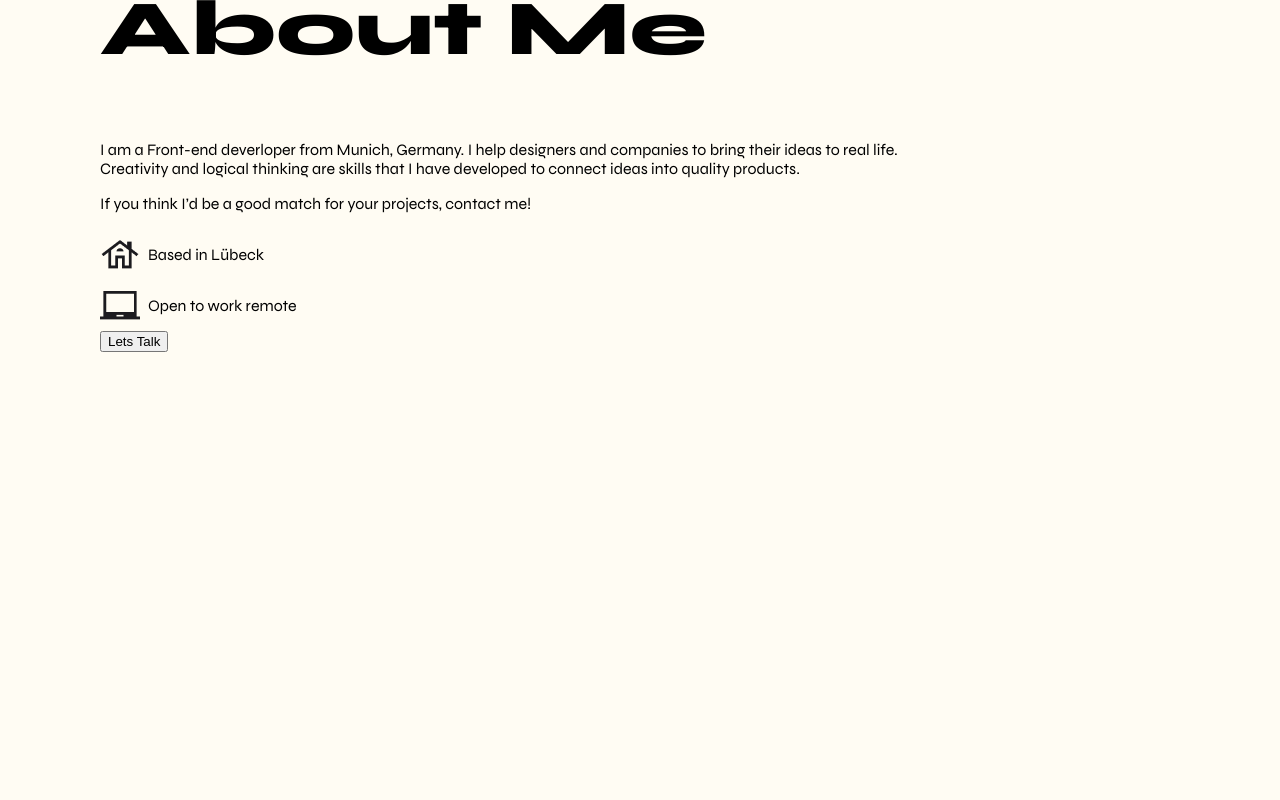
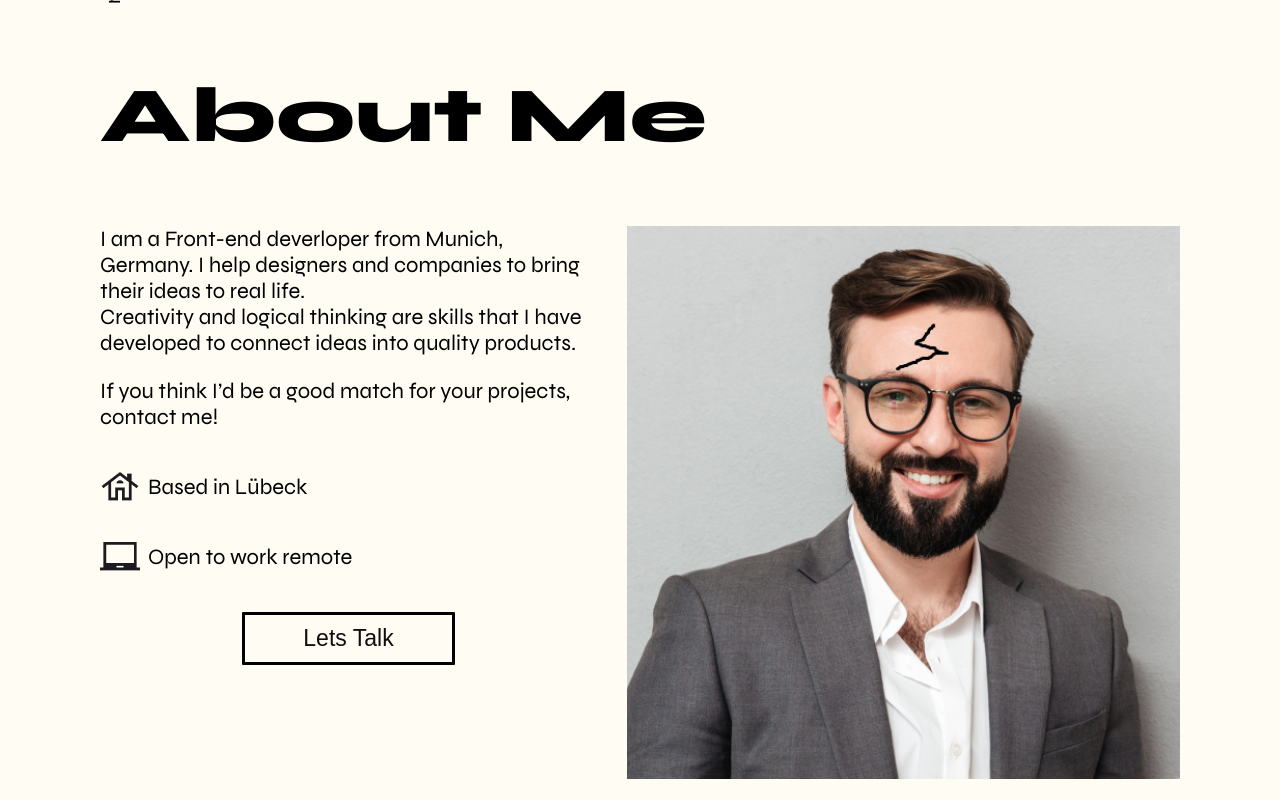
Before and after one commit to nurcoda/Portfolio, an Angular app: page / in a window 1280 px wide. Shown: the part 896-1696 px from the top of the page. Before the commit the page ends 1248 px from the top, so only its background shows below. Built offline with nearby package versions, Linux system fonts and the light colour scheme.

Commit message:
border img and button fix

```diff
--- a/src/app/main/aboutme/aboutme.component.html
+++ b/src/app/main/aboutme/aboutme.component.html
@@ -1,11 +1,17 @@
 <div class="about-me">
+
     <h2>About Me</h2>
+
+    <div class="aboutme-wrapper">
+        <div class="content-wrapper">
             <div>
-        <p class="pe"> I am a Front-end deverloper from Munich, Germany. I help designers and companies to bring their
+                <p class="pe"> I am a Front-end deverloper from Munich, Germany. I help designers and companies to bring
+                    their
                     ideas to
                     real life.
                 </p>
-        <p class="pe">Creativity and logical thinking are skills that I have developed to connect ideas into quality
+                <p class="pe">Creativity and logical thinking are skills that I have developed to connect ideas into
+                    quality
                     products.
                 </p>
                 <p> If you think I’d be a good match for your projects, contact me!
@@ -16,10 +22,20 @@
                 <img src="./../../../assets/img/house.png" alt="House icone">
                 <p>Based in Lübeck</p>
             </div>
+
             <div class="home-remote">
                 <img src="./../../../assets/img/laptop_chromebook.png" alt="Laptop icone">
                 <p>Open to work remote</p>
             </div>
 
+            <div class="button-container">
                 <button class="btn" id="customBtn">Lets Talk</button>
             </div>
+        </div>
+
+        <div class="profile-picture">
+            <img src="./../../../assets/img/Mask group2.png" alt="Application Photo">
+        </div>
+    </div>
+
+</div>
--- a/src/app/main/aboutme/aboutme.component.scss
+++ b/src/app/main/aboutme/aboutme.component.scss
@@ -12,6 +12,16 @@ h2 {
     }
 }
 
+.aboutme-wrapper {
+    display: flex;
+    gap: 30px;
+}
+
+.content-wrapper {
+    display: flex;
+    flex-direction: column;
+}
+
 .pe {
     margin: 0;
 }
@@ -24,35 +34,85 @@ h2 {
     img {
         height: 40px;
     }
+}
+
+.button-container {
+    display: flex;
+    justify-content: center;
+}
+
+// .profile-picture {
+//     display: flex;
+
+//     img {
+//         max-height: 100%;
+//         height: 553px;
+//         object-fit: cover;
+//         display: block;
+//         position: relative;
+
+//         &:hover {
+//             border-color: rgb(8, 8, 8);
+//             border-width: 5px;
+//             border-style: solid;
+//         }
+//     }
+// }
+
+.profile-picture {
+    position: relative;
+    display: inline-block;
+}
+
+.profile-picture img {
+    max-height: 100%;
+    height: 553px;
+    object-fit: cover;
+}
+
+.profile-picture::before {
+    content: "";
+    position: absolute;
+    top: 15px;
+    left: 15px;
+
+    right: -15px;
+    bottom: -15px;
+    border: 5px solid transparent;
+    transition: border-color 0.3s ease;
+}
+
+.profile-picture:hover::before {
+    border-color: rgb(8, 8, 8);
+}
+
 
 .btn {
+    margin-top: 20px;
     cursor: pointer;
     border: solid rgb(0, 0, 0);
-        font-family: "system-ui";
-        font-size: 14px;
-        color: rgb(255, 255, 255);
+    font-size: 23px;
+    color: rgb(15, 14, 14);
     padding: 10px 30px;
     transition: 835ms;
-        width: 335px;
+    width: 213px;
     box-shadow: rgb(0, 0, 0) 0px 0px 0px 0px;
     border-radius: 1px;
-        background: linear-gradient(90deg, rgb(251, 253, 255) 0%, rgb(255, 255, 255) 100%);
-        --hover-bgc: #ffffff;
+    background: linear-gradient(90deg, rgb(255, 252, 243) 0%, rgb(255, 252, 243) 100%);
+    --hover-bgc: #FFFCF3;
     --hover-color: #f6fbff;
     --hover-borderc: #080808;
     --hover-borderSize: 2;
     --hover-width: 400px;
 
     &:hover {
-            color: rgb(246, 251, 255);
-            width: 400px;
-            background: rgb(255, 255, 255) none repeat scroll 0% 0% / auto padding-box border-box;
+        color: rgb(8, 8, 8);
+        font-weight: 700;
+        width: 240px;
+        background: rgb(255, 252, 243) none repeat scroll 0% 0% / auto padding-box border-box;
         border-color: rgb(8, 8, 8);
         border-width: 3px;
         border-style: solid;
     }
 
 }
-
-
-}
--- a/src/styles.scss
+++ b/src/styles.scss
@@ -2,6 +2,7 @@ body {
     margin: 0;
     background-color: #FFFCF3;
     font-family: 'Syne';
+    font-size: 22px;
 }
 
 
```
Also changed, not shown: src/assets/img/Mask group2.png (added). Lines whose indentation alone changed are shown as unchanged.
